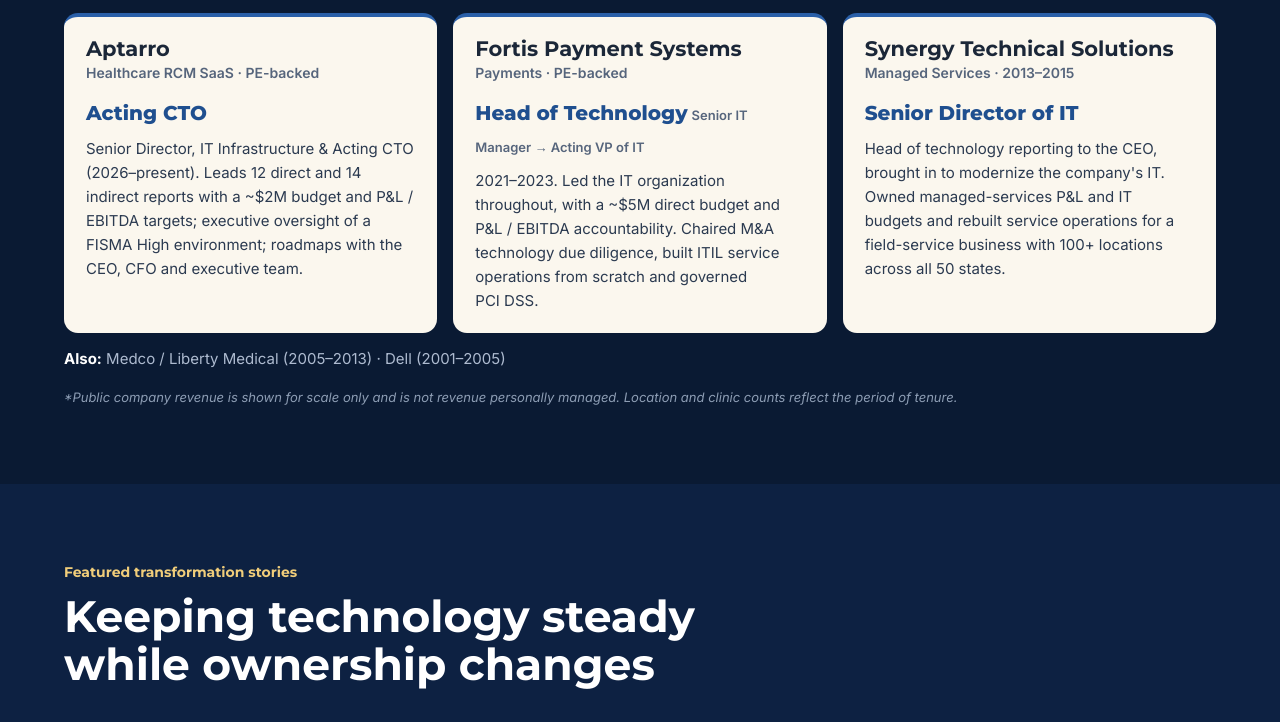
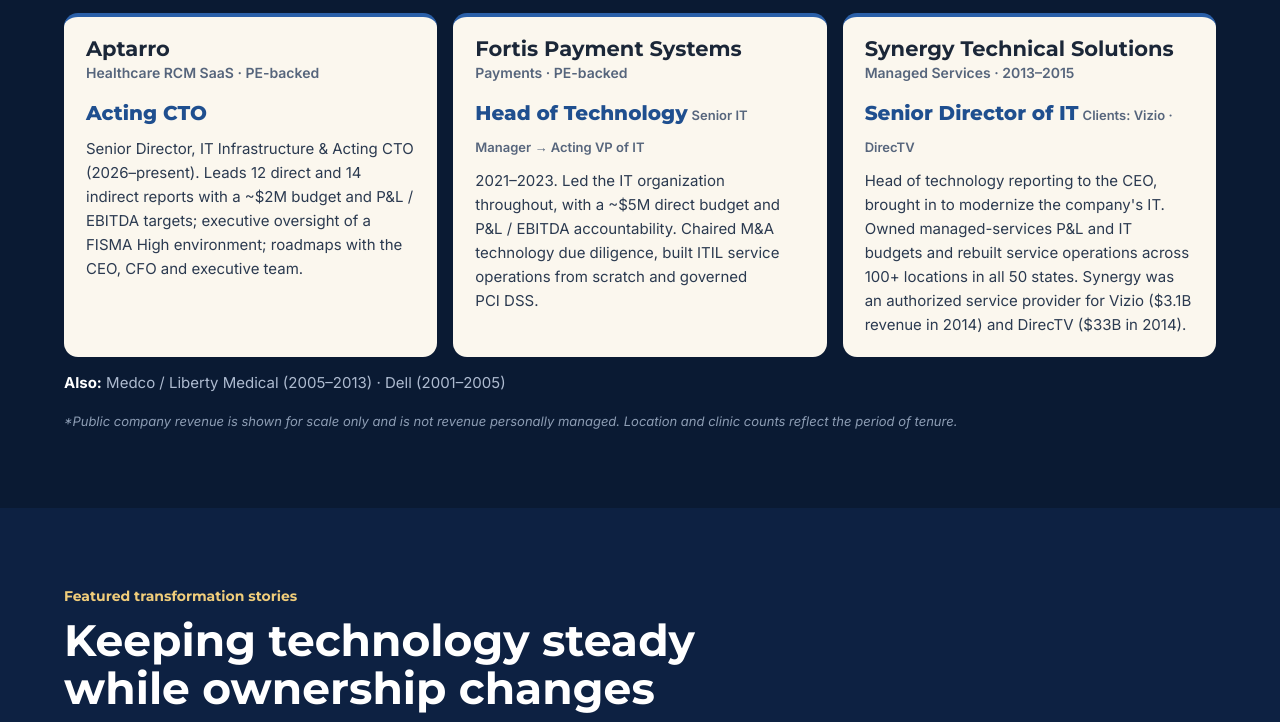
Before and after one commit to bmorales1224-bot/portfolio, a plain HTML site: page index.html in a window 1280 px wide. Shown: the part 1733-2455 px from the top of the page. Drawn offline with Linux system fonts and the light colour scheme.

Commit message:
Add Vizio and DirecTV as Synergy clients
Co-Authored-By: Claude Opus 5.5 <noreply@anthropic.com>
Claude-Session: https://claude.ai/code/session_01UksxUzAzCcmZEFLzRf2Xtu

```diff
--- a/index.html
+++ b/index.html
@@ -277,8 +277,8 @@ footer b{font-family:Montserrat;color:#fff;letter-spacing:.02em}
         <p>Senior Director, IT Infrastructure &amp; Acting CTO (2026–present). Leads 12 direct and 14 indirect reports with a ~$2M budget and P&amp;L / EBITDA targets; executive oversight of a FISMA High environment; roadmaps with the CEO, CFO and executive team.</p></article>
       <article class="co role"><h3>Fortis Payment Systems</h3><div class="ind">Payments · PE-backed</div><div class="rev">Head of Technology<small>Senior IT Manager → Acting VP of IT</small></div>
         <p>2021–2023. Led the IT organization throughout, with a ~$5M direct budget and P&amp;L / EBITDA accountability. Chaired M&amp;A technology due diligence, built ITIL service operations from scratch and governed PCI DSS.</p></article>
-      <article class="co role"><h3>Synergy Technical Solutions</h3><div class="ind">Managed Services · 2013–2015</div><div class="rev">Senior Director of IT</div>
-        <p>Head of technology reporting to the CEO, brought in to modernize the company's IT. Owned managed-services P&amp;L and IT budgets and rebuilt service operations for a field-service business with 100+ locations across all 50 states.</p></article>
+      <article class="co role"><h3>Synergy Technical Solutions</h3><div class="ind">Managed Services · 2013–2015</div><div class="rev">Senior Director of IT<small>Clients: Vizio · DirecTV</small></div>
+        <p>Head of technology reporting to the CEO, brought in to modernize the company's IT. Owned managed-services P&amp;L and IT budgets and rebuilt service operations across 100+ locations in all 50 states. Synergy was an authorized service provider for Vizio ($3.1B revenue in 2014) and DirecTV ($33B in 2014).</p></article>
     </div>
     <p class="also"><b>Also:</b> Medco / Liberty Medical (2005–2013) · Dell (2001–2005)</p>
     <p class="fn">*Public company revenue is shown for scale only and is not revenue personally managed. Location and clinic counts reflect the period of tenure.</p>
@@ -354,9 +354,9 @@ footer b{font-family:Montserrat;color:#fff;letter-spacing:.02em}
       <article class="cs wide">
         <div class="tag">Synergy Technical Solutions · IT modernization</div>
         <h3>Modernizing a 50-state field-service company, reporting to the CEO</h3>
-        <dl><div><dt>CHALLENGE</dt><dd>A field-service business with 100+ locations across all 50 states, whose outages cost an estimated $2,500–$5,000 every 15 minutes was running on manual ticketing, an aging CRM and an outdated backup environment.</dd></div>
-        <div><dt>WHAT BRIAN DID</dt><dd>As head of technology, rebuilt the customer ticketing workflow with macros, canned responses and a service catalog that surfaced each customer's history the moment a technician started typing; introduced runbooks and a CMDB; partnered with the CEO and contracted engineers on CRM and field-dispatch modernization through weekly build-and-feedback reviews; and modernized the Dell backup environment.</dd></div></dl>
-        <div class="res"><span><b>12–15%</b>more efficient ticket handling</span><span><b>~14%</b>faster field tickets</span><span><b>~7 min</b>shorter customer calls</span><span><b>100+</b>locations in 50 states</span><span><b>60+</b>field technicians coordinated</span></div>
+        <dl><div><dt>CHALLENGE</dt><dd>An authorized service provider for Vizio (TV repair and technical support) and DirecTV (service scheduling and appointments), with 100+ locations across all 50 states. Outages cost an estimated $2,500–$5,000 every 15 minutes, yet the business ran on manual ticketing, an aging CRM and an outdated backup environment.</dd></div>
+        <div><dt>WHAT BRIAN DID</dt><dd>As head of technology, owned both the back-office systems and the customer-facing applications serving Vizio and DirecTV customers. Rebuilt the customer ticketing workflow with macros, canned responses and a service catalog that surfaced each customer's history the moment a technician started typing; introduced runbooks and a CMDB; partnered with the CEO and contracted engineers on CRM and field-dispatch modernization through weekly build-and-feedback reviews; and modernized the Dell backup environment.</dd></div></dl>
+        <div class="res"><span><b>12–15%</b>more efficient ticket handling</span><span><b>~14%</b>faster field tickets</span><span><b>~7 min</b>shorter customer calls</span><span><b>2</b>billion-dollar brand clients</span><span><b>100+</b>locations in 50 states</span><span><b>60+</b>field technicians coordinated</span></div>
       </article>
     </div>
   </div>
```
Also changed, not shown: 1 other file.
